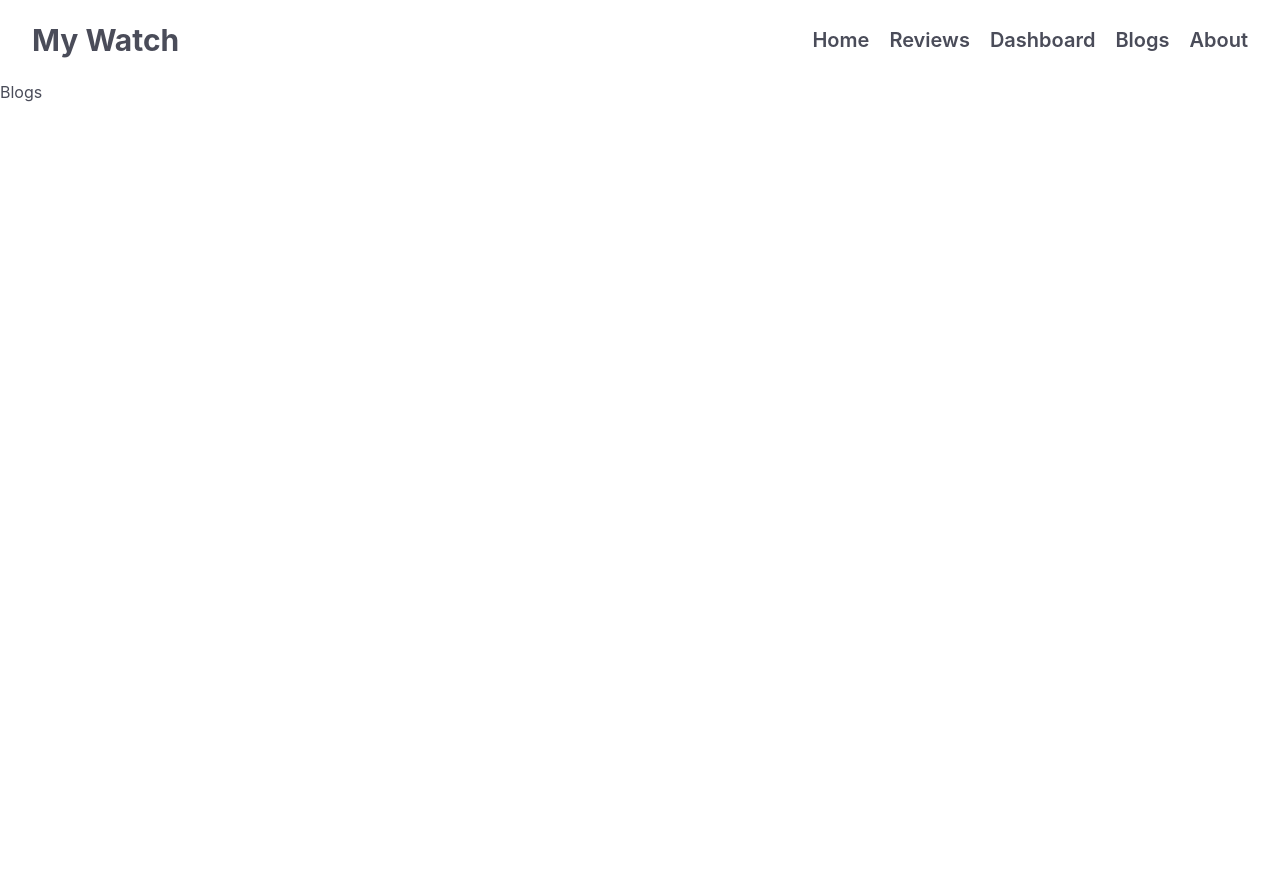
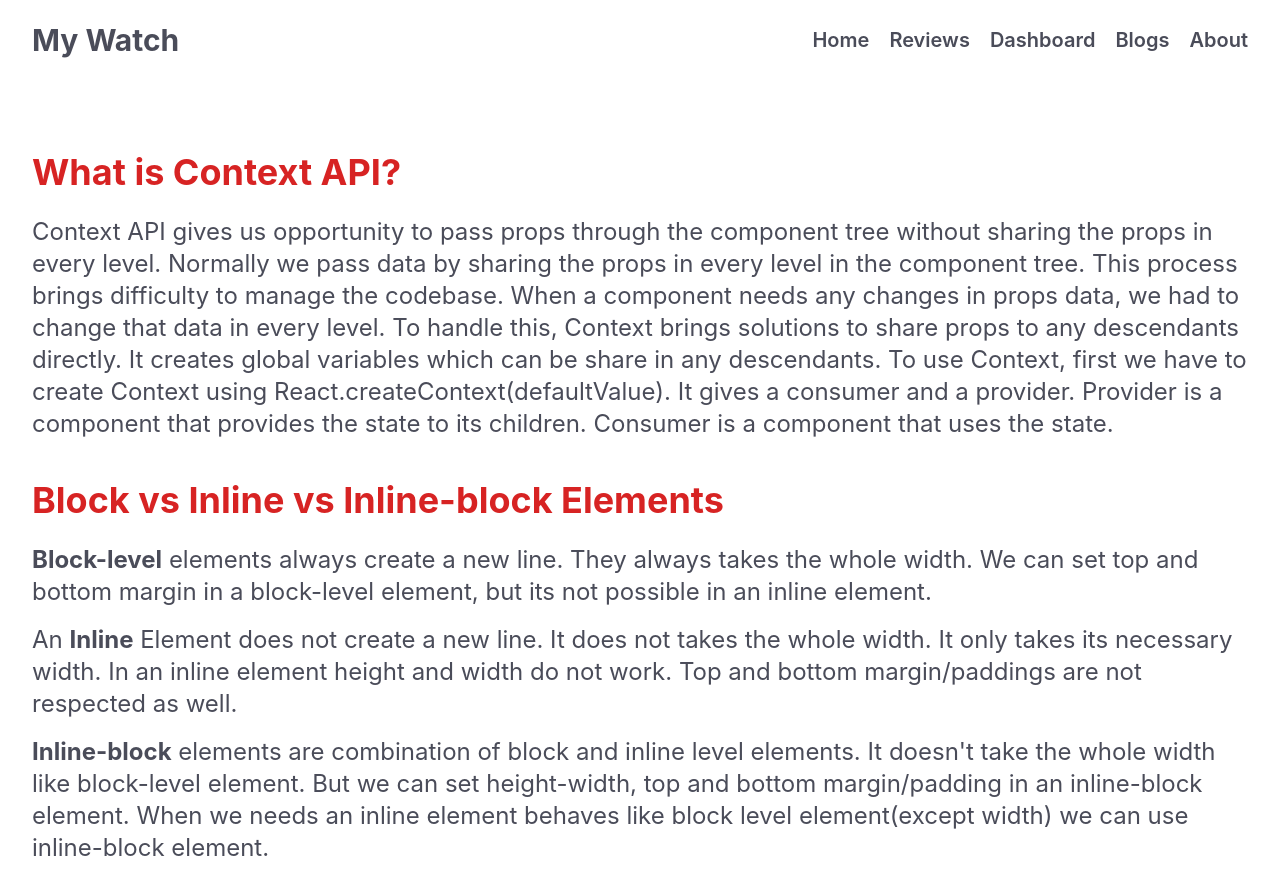
Before and after one commit to mdsaifullah-wd/my-watch, a React (Create React App) app: page /blogs in a window 1280 px wide. Shown: the top 894 px of the page. Before the commit the page ends 800 px from the top, so only its background shows below. Built offline with nearby package versions, Linux system fonts and the light colour scheme.

Commit message:
add QnA in blogs

```diff
--- a/src/components/Blogs/Blogs.js
+++ b/src/components/Blogs/Blogs.js
@@ -1,9 +1,46 @@
-import React from "react";
+import React from 'react';
 
 const Blogs = () => {
   return (
-    <div>
-      <h2>Blogs</h2>
+    <div className='max-w-7xl mx-auto p-8'>
+      <h2 className='font-bold text-4xl text-primary mt-10 mb-6'>
+        What is Context API?
+      </h2>
+      <p className='text-2xl text-gray'>
+        Context API gives us opportunity to pass props through the component
+        tree without sharing the props in every level. Normally we pass data by
+        sharing the props in every level in the component tree. This process
+        brings difficulty to manage the codebase. When a component needs any
+        changes in props data, we had to change that data in every level. To
+        handle this, Context brings solutions to share props to any descendants
+        directly. It creates global variables which can be share in any
+        descendants. To use Context, first we have to create Context using
+        React.createContext(defaultValue). It gives a consumer and a provider.
+        Provider is a component that provides the state to its children.
+        Consumer is a component that uses the state.
+      </p>
+
+      <h2 className='font-bold text-4xl text-primary mt-10 mb-6'>
+        Block vs Inline vs Inline-block Elements
+      </h2>
+      <p className='text-2xl text-gray mb-4'>
+        <strong>Block-level</strong> elements always create a new line. They
+        always takes the whole width. We can set top and bottom margin in a
+        block-level element, but its not possible in an inline element.
+      </p>
+      <p className='text-2xl text-gray mb-4'>
+        An <strong>Inline</strong> Element does not create a new line. It does
+        not takes the whole width. It only takes its necessary width. In an
+        inline element height and width do not work. Top and bottom
+        margin/paddings are not respected as well.
+      </p>
+      <p className='text-2xl text-gray mb-4'>
+        <strong>Inline-block</strong> elements are combination of block and
+        inline level elements. It doesn't take the whole width like block-level
+        element. But we can set height-width, top and bottom margin/padding in
+        an inline-block element. When we needs an inline element behaves like
+        block level element(except width) we can use inline-block element.
+      </p>
     </div>
   );
 };
```
